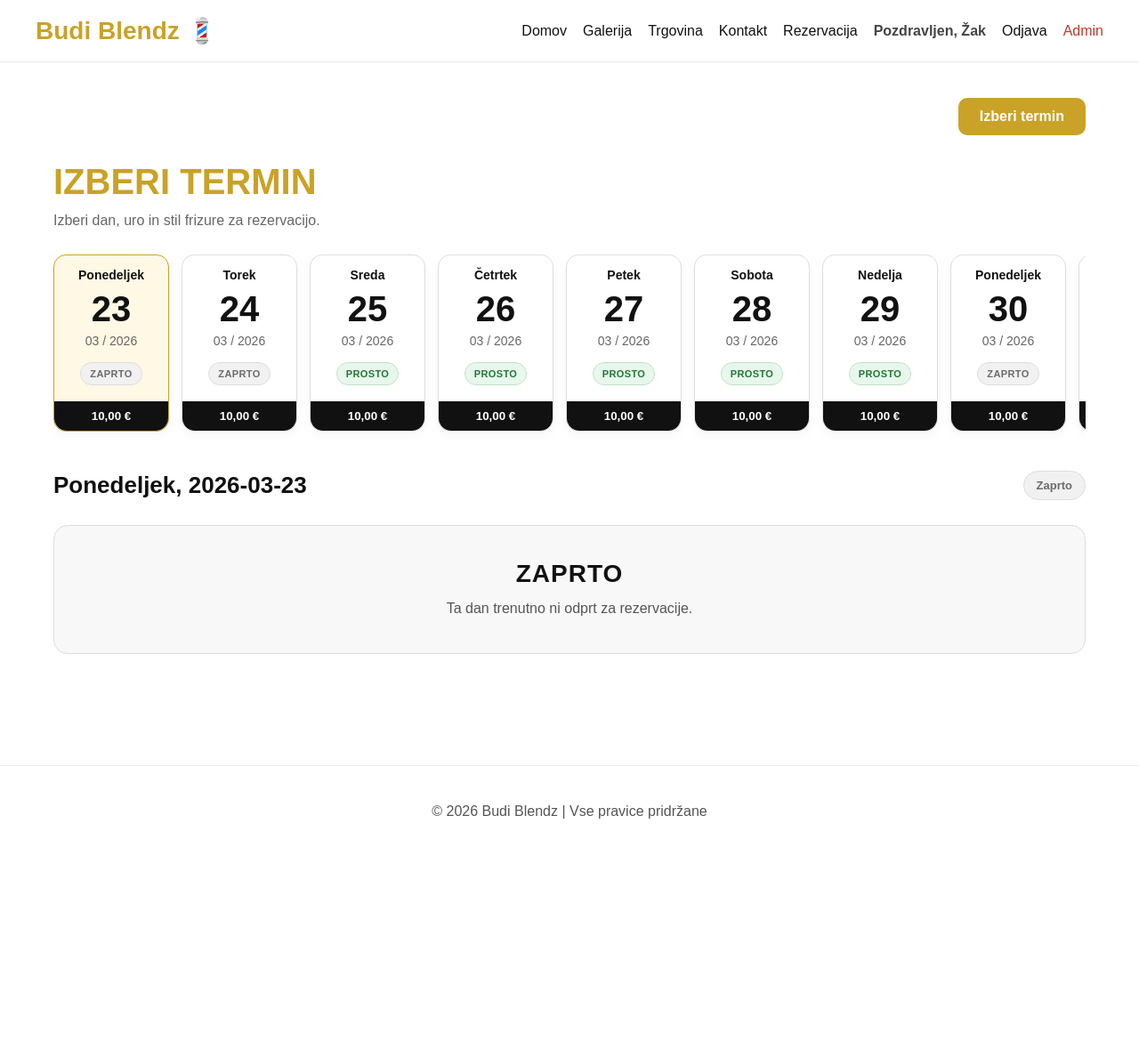
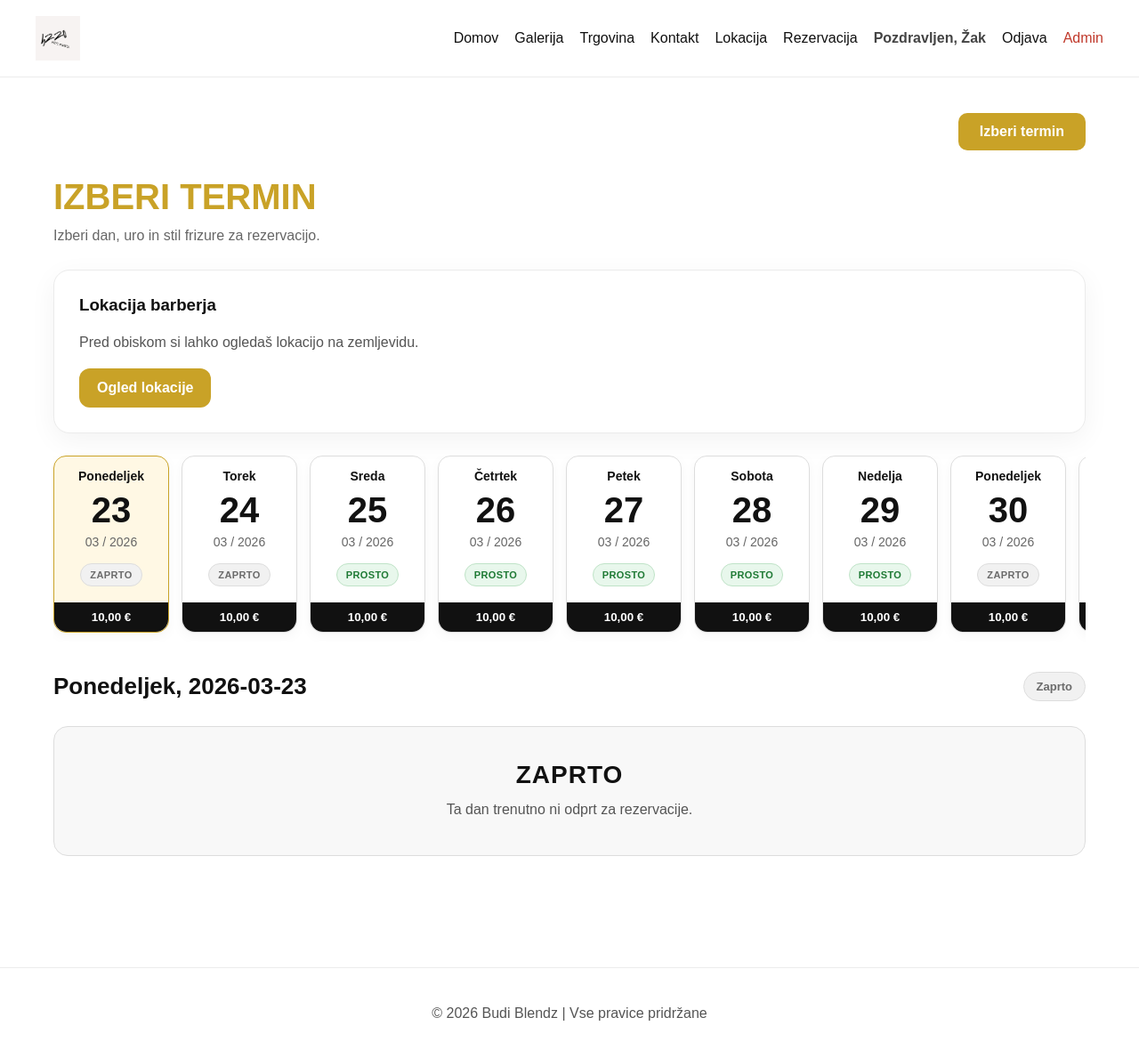
Before and after one commit to Bernik1/budi-blendz-zaklucna, a Flask app: page /booking in a window 1280 px wide. Shown: the whole page at 89% size. Before the commit the page ends 920 px from the top, so only its background shows below. Run offline with Flask 3, Linux system fonts and the light colour scheme; a user stored in the database is signed in; data comes from the database, SQL or seed files in the repository; both versions use the stored data as it was after the commit.

Commit message:
skoraj  narejena

```diff
--- a/main.py
+++ b/main.py
@@ -1,11 +1,25 @@
 from flask import Flask, render_template, request, redirect, session, flash
+from flask_mail import Mail, Message
 import sqlite3
+import os
 from datetime import datetime, timedelta
 from werkzeug.security import generate_password_hash, check_password_hash
 
 app = Flask(__name__)
 app.secret_key = "zamenjaj_to_z_mocnejsim_kljucem"
 
+# ------------------ MAIL CONFIG ------------------
+app.config["MAIL_SERVER"] = "smtp.gmail.com"
+app.config["MAIL_PORT"] = 587
+app.config["MAIL_USE_TLS"] = True
+app.config["MAIL_USERNAME"] = "zak.bernik07@gmail.com"
+app.config["MAIL_PASSWORD"] = "aqjguvgabjftfcxf"
+app.config["MAIL_DEFAULT_SENDER"] = "zak.bernik07@gmail.com"
+
+mail = Mail(app)
+ADMIN_EMAIL = "zak.bernik07@gmail.com"
+
+# ------------------ DNEVI ------------------
 DNEVI = {
     0: "Ponedeljek",
     1: "Torek",
@@ -16,7 +30,7 @@ DNEVI = {
     6: "Nedelja"
 }
 
-
+# ------------------ DATABASE ------------------
 def get_db():
     conn = sqlite3.connect("database.db")
     conn.row_factory = sqlite3.Row
@@ -33,6 +47,7 @@ def init_db():
         name TEXT NOT NULL,
         email TEXT NOT NULL UNIQUE,
         password TEXT NOT NULL,
+        phone TEXT,
         role TEXT NOT NULL DEFAULT 'user'
     )
     """)
@@ -60,9 +75,24 @@ def init_db():
     db.close()
 
 
-init_db()
+def migrate_db():
+    db = get_db()
+    cursor = db.cursor()
+
+    try:
+        cursor.execute("ALTER TABLE users ADD COLUMN phone TEXT")
+        db.commit()
+        print("Phone stolpec dodan.")
+    except sqlite3.OperationalError:
+        print("Phone stolpec že obstaja.")
+
+    db.close()
 
 
+init_db()
+migrate_db()
+
+# ------------------ BRISANJE POTEKLIH TERMINOV ------------------
 def pobrisi_potekle_termine():
     db = get_db()
     cursor = db.cursor()
@@ -82,7 +112,7 @@ def pobrisi_potekle_termine():
 def pred_vsako_zahtevo():
     pobrisi_potekle_termine()
 
-
+# ------------------ PRIPRAVA DNI ZA PRIKAZ ------------------
 def pripravi_dneve_za_prikaz(termini, stevilo_dni=14):
     po_dnevih = {}
 
@@ -134,7 +164,7 @@ def pripravi_dneve_za_prikaz(termini, stevilo_dni=14):
 
     return rezultat
 
-
+# ------------------ USTVARI DNEVE ------------------
 def ustvari_dneve(zacetek_dneva, stevilo_dni):
     db = get_db()
     cursor = db.cursor()
@@ -158,7 +188,192 @@ def ustvari_dneve(zacetek_dneva, stevilo_dni):
     db.commit()
     db.close()
 
+# ------------------ EMAIL HELPERS ------------------
+def attach_logo_if_exists(msg):
+    logo_path = os.path.join(app.root_path, "static", "images", "logo.jpg")
 
+    if os.path.exists(logo_path):
+        with open(logo_path, "rb") as logo_file:
+            msg.attach(
+                filename="logo.jpg",
+                content_type="image/jpeg",
+                data=logo_file.read(),
+                disposition="inline",
+                headers={"Content-ID": "<logo_image>"}
+            )
+    else:
+        print("Logo ni najden:", logo_path)
+
+
+def send_booking_emails(user_email, user_name, user_phone, term_date, term_time, hairstyle):
+    try:
+        # ------------------ USER EMAIL ------------------
+        user_msg = Message(
+            subject="Potrditev rezervacije - Budi Blendz",
+            recipients=[user_email]
+        )
+
+        user_msg.body = f"""Pozdravljen {user_name},
+
+tvoj termin je uspešno rezerviran.
+
+Datum: {term_date}
+Ura: {term_time}
+Storitev: {hairstyle}
+Telefon: {user_phone}
+
+Hvala za rezervacijo.
+Budi Blendz
+"""
+
+        user_msg.html = f"""
+        <div style="margin:0;padding:40px 20px;background:#f5f5f5;font-family:Arial,sans-serif;">
+            <div style="max-width:620px;margin:0 auto;background:#ffffff;border-radius:22px;overflow:hidden;box-shadow:0 12px 40px rgba(0,0,0,0.10);">
+
+                <div style="background:#111111;padding:38px 30px;text-align:center;">
+                    <img src="cid:logo_image" alt="Budi Blendz logo" style="max-width:180px;width:100%;height:auto;margin:0 auto 14px auto;display:block;">
+                    <div style="font-size:14px;letter-spacing:4px;text-transform:uppercase;color:#c9a227;margin-bottom:12px;">
+                        Premium Barber Experience
+                    </div>
+                    <h1 style="margin:0;font-size:34px;color:#ffffff;font-weight:800;">
+                        Budi Blendz
+                    </h1>
+                    <p style="margin:12px 0 0 0;color:#d4d4d4;font-size:15px;">
+                        Potrditev uspešne rezervacije
+                    </p>
+                </div>
+
+                <div style="padding:36px 32px;">
+                    <p style="margin-top:0;font-size:17px;color:#111111;">
+                        Pozdravljen <strong>{user_name}</strong>,
+                    </p>
+
+                    <p style="font-size:15px;line-height:1.7;color:#555555;">
+                        tvoj termin je uspešno rezerviran. Spodaj so vse podrobnosti rezervacije.
+                    </p>
+
+                    <div style="margin:28px 0;padding:24px;background:#fcfaf3;border:1px solid #ead38c;border-radius:18px;">
+                        <table style="width:100%;border-collapse:collapse;">
+                            <tr>
+                                <td style="padding:10px 0;font-size:15px;color:#777777;">Datum</td>
+                                <td style="padding:10px 0;font-size:15px;color:#111111;font-weight:bold;text-align:right;">{term_date}</td>
+                            </tr>
+                            <tr>
+                                <td style="padding:10px 0;font-size:15px;color:#777777;">Ura</td>
+                                <td style="padding:10px 0;font-size:15px;color:#111111;font-weight:bold;text-align:right;">{term_time}</td>
+                            </tr>
+                            <tr>
+                                <td style="padding:10px 0;font-size:15px;color:#777777;">Storitev</td>
+                                <td style="padding:10px 0;font-size:15px;color:#111111;font-weight:bold;text-align:right;">{hairstyle}</td>
+                            </tr>
+                            <tr>
+                                <td style="padding:10px 0;font-size:15px;color:#777777;">Telefon</td>
+                                <td style="padding:10px 0;font-size:15px;color:#111111;font-weight:bold;text-align:right;">{user_phone}</td>
+                            </tr>
+                        </table>
+                    </div>
+
+                    <div style="text-align:center;margin:30px 0 10px 0;">
+                        <span style="display:inline-block;background:#c9a227;color:#ffffff;padding:14px 26px;border-radius:999px;font-weight:bold;font-size:14px;letter-spacing:0.4px;">
+                            Rezervacija potrjena
+                        </span>
+                    </div>
+                </div>
+
+                <div style="background:#fafafa;padding:22px 30px;text-align:center;border-top:1px solid #eeeeee;">
+                    <p style="margin:0;font-size:13px;color:#888888;">Budi Blendz</p>
+                    <p style="margin:8px 0 0 0;font-size:12px;color:#aaaaaa;">Samodejno poslano ob uspešni rezervaciji termina</p>
+                </div>
+            </div>
+        </div>
+        """
+
+        attach_logo_if_exists(user_msg)
+        mail.send(user_msg)
+
+        # ------------------ ADMIN EMAIL ------------------
+        admin_msg = Message(
+            subject="Nova rezervacija termina - Budi Blendz",
+            recipients=[ADMIN_EMAIL]
+        )
+
+        admin_msg.body = f"""Nova rezervacija termina
+
+Ime: {user_name}
+Email: {user_email}
+Telefon: {user_phone}
+Datum: {term_date}
+Ura: {term_time}
+Storitev: {hairstyle}
+"""
+
+        admin_msg.html = f"""
+        <div style="margin:0;padding:40px 20px;background:#f5f5f5;font-family:Arial,sans-serif;">
+            <div style="max-width:620px;margin:0 auto;background:#ffffff;border-radius:22px;overflow:hidden;box-shadow:0 12px 40px rgba(0,0,0,0.10);">
+
+                <div style="background:linear-gradient(135deg, #111111, #1f1f1f);padding:38px 30px;text-align:center;">
+                    <img src="cid:logo_image" alt="Budi Blendz logo" style="max-width:170px;width:100%;height:auto;margin:0 auto 14px auto;display:block;background:#ffffff;padding:10px;border-radius:14px;">
+                    <div style="font-size:14px;letter-spacing:4px;text-transform:uppercase;color:#c9a227;margin-bottom:12px;">
+                        Admin Notification
+                    </div>
+                    <h1 style="margin:0;font-size:32px;color:#ffffff;font-weight:800;">
+                        Nova rezervacija
+                    </h1>
+                    <p style="margin:12px 0 0 0;color:#d4d4d4;font-size:15px;">
+                        Budi Blendz sistemsko obvestilo
+                    </p>
+                </div>
+
+                <div style="padding:36px 32px;">
+                    <p style="margin-top:0;font-size:17px;color:#111111;">
+                        Rezerviran je nov termin.
+                    </p>
+
+                    <div style="margin:28px 0;padding:24px;background:#fcfaf3;border:1px solid #ead38c;border-radius:18px;">
+                        <table style="width:100%;border-collapse:collapse;">
+                            <tr>
+                                <td style="padding:10px 0;font-size:15px;color:#777777;">Ime</td>
+                                <td style="padding:10px 0;font-size:15px;color:#111111;font-weight:bold;text-align:right;">{user_name}</td>
+                            </tr>
+                            <tr>
+                                <td style="padding:10px 0;font-size:15px;color:#777777;">Email</td>
+                                <td style="padding:10px 0;font-size:15px;color:#111111;font-weight:bold;text-align:right;">{user_email}</td>
+                            </tr>
+                            <tr>
+                                <td style="padding:10px 0;font-size:15px;color:#777777;">Telefon</td>
+                                <td style="padding:10px 0;font-size:15px;color:#111111;font-weight:bold;text-align:right;">{user_phone}</td>
+                            </tr>
+                            <tr>
+                                <td style="padding:10px 0;font-size:15px;color:#777777;">Datum</td>
+                                <td style="padding:10px 0;font-size:15px;color:#111111;font-weight:bold;text-align:right;">{term_date}</td>
+                            </tr>
+                            <tr>
+                                <td style="padding:10px 0;font-size:15px;color:#777777;">Ura</td>
+                                <td style="padding:10px 0;font-size:15px;color:#111111;font-weight:bold;text-align:right;">{term_time}</td>
+                            </tr>
+                            <tr>
+                                <td style="padding:10px 0;font-size:15px;color:#777777;">Storitev</td>
+                                <td style="padding:10px 0;font-size:15px;color:#111111;font-weight:bold;text-align:right;">{hairstyle}</td>
+                            </tr>
+                        </table>
+                    </div>
+                </div>
+
+                <div style="background:#fafafa;padding:22px 30px;text-align:center;border-top:1px solid #eeeeee;">
+                    <p style="margin:0;font-size:13px;color:#888888;">Budi Blendz Admin</p>
+                    <p style="margin:8px 0 0 0;font-size:12px;color:#aaaaaa;">Samodejno sistemsko obvestilo</p>
+                </div>
+            </div>
+        </div>
+        """
+
+        attach_logo_if_exists(admin_msg)
+        mail.send(admin_msg)
+
+    except Exception as e:
+        print("Napaka pri pošiljanju emaila:", e)
+
+# ------------------ ROUTES ------------------
 @app.route("/")
 def index():
     return render_template("index.html")
@@ -169,9 +384,10 @@ def register():
     if request.method == "POST":
         name = request.form["name"].strip()
         email = request.form["email"].strip().lower()
+        phone = request.form["phone"].strip()
         password = request.form["password"].strip()
 
-        if not name or not email or not password:
+        if not name or not email or not phone or not password:
             flash("Vsa polja so obvezna.")
             return redirect("/register")
 
@@ -190,9 +406,9 @@ def register():
 
         try:
             cursor.execute("""
-                INSERT INTO users (name, email, password, role)
-                VALUES (?, ?, ?, ?)
-            """, (name, email, hashed_password, "user"))
+                INSERT INTO users (name, email, password, phone, role)
+                VALUES (?, ?, ?, ?, ?)
+            """, (name, email, hashed_password, phone, "user"))
             db.commit()
             flash("Registracija je uspela. Zdaj se prijavi.")
         except sqlite3.IntegrityError:
@@ -227,6 +443,7 @@ def login():
 
         flash("Napačen email ali geslo.")
         return redirect("/login")
+
 
     return render_template("login.html")
 
@@ -282,17 +499,33 @@ def reserve(id):
         flash("Ta termin je že rezerviran.")
         return redirect("/booking")
 
+    cursor.execute("SELECT name, phone FROM users WHERE email=?", (session["user"],))
+    user_data = cursor.fetchone()
+
+    user_name = user_data["name"] if user_data and user_data["name"] else "Uporabnik"
+    user_phone = user_data["phone"] if user_data and user_data["phone"] else "Ni telefona"
+
     cursor.execute("""
         UPDATE terms
         SET status='reserved', hairstyle=?, user_email=?
         WHERE id=? AND status='free'
-    """, (hairstyle, session["user"], id))
+    """, (hairstyle, f"{session['user']} | {user_phone}", id))
 
     db.commit()
     db.close()
 
+    send_booking_emails(
+        user_email=session["user"],
+        user_name=user_name,
+        user_phone=user_phone,
+        term_date=termin["date"],
+        term_time=termin["time"],
+        hairstyle=hairstyle
+    )
+
     flash("Termin je bil uspešno rezerviran.")
     return redirect("/booking")
+
 
 @app.route("/admin")
 def admin():
@@ -426,7 +659,7 @@ def izbrisi_vse_termine():
     return redirect("/admin")
 
 
-# ROUTA /make-admin JE ODSTRANJENA ZARADI VARNOSTI
+# ZAČASNO - PO TEM IZBRIŠI
 @app.route("/make-admin")
 def make_admin():
     db = get_db()
@@ -435,6 +668,7 @@ def make_admin():
     db.commit()
     db.close()
     return "Zdaj si admin"
+
 
 @app.route("/galerija")
 def gallery():
@@ -450,6 +684,10 @@ def shop():
 def contact():
     return render_template("kontakt.html")
 
+@app.route("/lokacija")
+def location():
+    return render_template("lokacija.html")
+
 
 if __name__ == "__main__":
     app.run(host="0.0.0.0", port=5000, debug=True)
--- a/static/style.css
+++ b/static/style.css
@@ -827,3 +827,92 @@ textarea:focus {
         grid-template-columns: 1fr;
     }
 }
+.logo {
+    display: flex;
+    align-items: center;
+    overflow: hidden;
+}
+
+.nav-logo {
+    height: 50px;
+    width: auto;
+    max-width: 120px;
+    object-fit: contain;
+    display: block;
+}
+
+.nav-logo:hover {
+    transform: scale(1.05);
+}
+
+.hero-logo {
+    width: 320px;
+    max-width: 90%;
+    height: auto;
+    margin-bottom: 20px;
+    filter: drop-shadow(0 10px 20px rgba(0,0,0,0.1));
+    display: block;
+}
+.nav-links a {
+    position: relative;
+}
+
+.nav-links a::after {
+    content: "";
+    position: absolute;
+    width: 0;
+    height: 2px;
+    bottom: -4px;
+    left: 0;
+    background: #c9a227;
+    transition: 0.3s;
+}
+
+.nav-links a:hover::after {
+    width: 100%;
+}
+.hero-logo {
+    animation: fadeIn 1s ease;
+}
+
+@keyframes fadeIn {
+    from {
+        opacity: 0;
+        transform: translateY(20px);
+    }
+    to {
+        opacity: 1;
+        transform: translateY(0);
+    }
+}
+.btn:hover {
+    transform: scale(1.05);
+    box-shadow: 0 8px 20px rgba(201,162,39,0.3);
+}
+.location-page {
+    display: flex;
+    justify-content: center;
+}
+
+.location-card {
+    max-width: 900px;
+    width: 100%;
+}
+
+.location-info {
+    margin-bottom: 20px;
+    color: #444;
+    line-height: 1.7;
+}
+
+.map-wrapper {
+    border-radius: 16px;
+    overflow: hidden;
+    border: 1px solid #e5e5e5;
+    box-shadow: 0 8px 20px rgba(0, 0, 0, 0.05);
+    margin-bottom: 20px;
+}
+
+.location-actions {
+    text-align: center;
+}
--- a/templates/base.html
+++ b/templates/base.html
@@ -9,13 +9,16 @@
 <body>
 
 <nav class="navbar">
-    <div class="logo">Budi Blendz 💈</div>
+    <div class="logo">
+        <img class="nav-logo" src="{{ url_for('static', filename='images/logo.jpg') }}" alt="Budi Blendz logo">
+    </div>
 
     <div class="nav-links">
         <a href="/">Domov</a>
         <a href="/galerija">Galerija</a>
         <a href="/trgovina">Trgovina</a>
         <a href="/kontakt">Kontakt</a>
+        <a href="/lokacija">Lokacija</a>
         <a href="/booking">Rezervacija</a>
 
         {% if session.get("user") %}
@@ -52,6 +55,5 @@
 <footer class="footer">
     <p>© 2026 Budi Blendz | Vse pravice pridržane</p>
 </footer>
-
 </body>
 </html>
--- a/templates/booking.html
+++ b/templates/booking.html
@@ -11,6 +11,11 @@
     <div class="booking-title">
         <h2>IZBERI TERMIN</h2>
         <p>Izberi dan, uro in stil frizure za rezervacijo.</p>
+    </div>
+    <div class="card" style="margin-bottom: 25px;">
+    <h3>Lokacija barberja</h3>
+        <p>Pred obiskom si lahko ogledaš lokacijo na zemljevidu.</p>
+        <a href="/lokacija" class="btn">Ogled lokacije</a>
     </div>
 
     <div class="days-strip">
--- a/templates/index.html
+++ b/templates/index.html
@@ -4,7 +4,8 @@
 
 {% block content %}
 <section class="hero-simple">
-    <h1>Budi Blendz 💈</h1>
+    <img class="hero-logo" src="{{ url_for('static', filename='images/logo.jpg') }}" alt="Budi Blendz logo">
+    <h1>Budi Blendz</h1>
     <p>Premium barber experience z enostavno spletno rezervacijo termina.</p>
     <a class="btn big" href="/booking">Rezerviraj termin</a>
 </section>
--- a/templates/kontakt.html
+++ b/templates/kontakt.html
@@ -4,7 +4,7 @@
 <section class="section">
     <h2>Kontakt</h2>
     <div class="card">
-        <p><strong>📍 Lokacija:</strong> Škofja Loka</p>
+        <p><strong>📍 Lokacija:</strong> Škofja Loka, Puštal 7</p>
         <p><strong>📞 Telefon:</strong> 040 836 787</p>
         <p><strong>📧 Email:</strong> info@budiblendz.si</p>
         <p><strong>🕒 Delovni čas:</strong> 8:00 - 22:00</p>
--- a/templates/register.html
+++ b/templates/register.html
@@ -18,6 +18,9 @@
             <label for="password">Geslo</label>
             <input id="password" name="password" type="password" placeholder="Vsaj 6 znakov" required>
 
+            <label for="phone">Telefon</label>
+            <input id="phone" name="phone" type="text" placeholder="Vnesi telefonsko številko" required>
+
             <button type="submit" class="btn">Registracija</button>
         </form>
 
```
Also changed, not shown: templates/lokacija.html (added, +35 -0 lines), database.db, static/images/logo.jpg (added).
